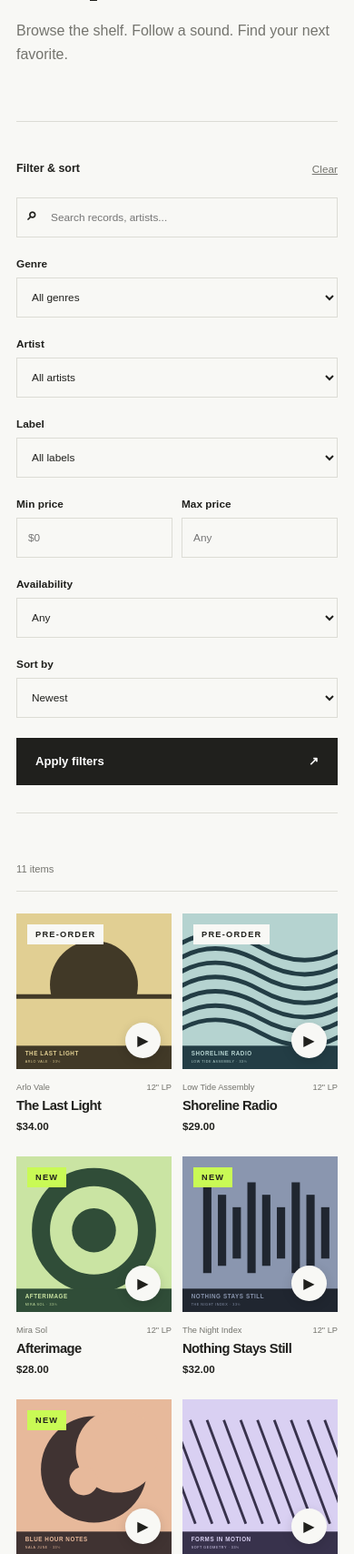
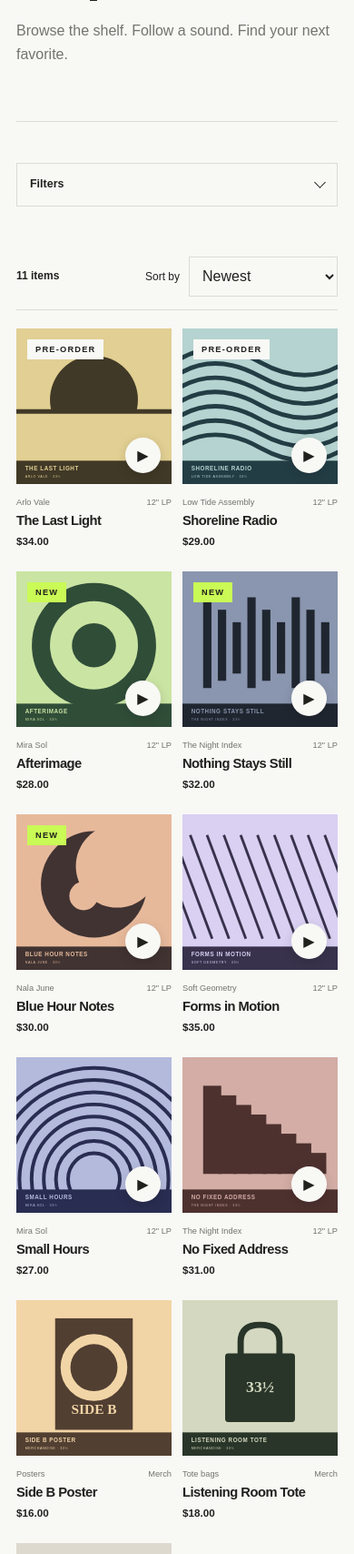
Before and after one commit to RobbenWijanathan/33-half, a Laravel app: page /shop in a window 390 px wide. Shown: the part 302-2010 px from the top of the page at 91% size. Run offline with Laravel 12, Linux system fonts and the light colour scheme; data comes from the database, SQL or seed files in the repository; style sheets or scripts are compiled from the project's sources.

Commit message:
Rework catalog search and filters
- Search genre, label and description as well as title and artist
- Show active filters as removable chips with a "Clear all" link
- Move sort into the results bar and apply it on change
- Collapse the filter panel behind a summary on small screens
- Name the search in the result count and in the no-results message,
  with a button that clears it
- Read a reversed min/max price range the way it was meant
- Focus the search field when arriving on #catalog-search

```diff
--- a/app/Http/Controllers/CatalogController.php
+++ b/app/Http/Controllers/CatalogController.php
@@ -8,6 +8,7 @@ use App\Models\Label;
 use App\Models\Product;
 use Illuminate\Contracts\View\View;
 use Illuminate\Database\Eloquent\Builder;
+use Illuminate\Database\Eloquent\Collection;
 use Illuminate\Http\Request;
 
 class CatalogController extends Controller
@@ -106,10 +107,19 @@ class CatalogController extends Controller
             'sort' => ['nullable', 'in:newest,price-low,price-high,name'],
         ]);
 
+        // A reversed price range is an easy slip; read it the way it was meant.
+        if (isset($filters['min_price'], $filters['max_price']) && $filters['min_price'] > $filters['max_price']) {
+            [$filters['min_price'], $filters['max_price']] = [$filters['max_price'], $filters['min_price']];
+        }
+
         if ($term = $filters['q'] ?? null) {
             $query->where(function (Builder $search) use ($term) {
-                $search->where('name', 'like', '%'.$term.'%')
-                    ->orWhereHas('artists', fn (Builder $artists) => $artists->where('name', 'like', '%'.$term.'%'));
+                $like = '%'.$term.'%';
+                $search->where('name', 'like', $like)
+                    ->orWhere('description', 'like', $like)
+                    ->orWhereHas('artists', fn (Builder $artists) => $artists->where('name', 'like', $like))
+                    ->orWhereHas('genres', fn (Builder $genres) => $genres->where('name', 'like', $like))
+                    ->orWhereHas('label', fn (Builder $label) => $label->where('name', 'like', $like));
             });
         }
 
@@ -147,10 +157,42 @@ class CatalogController extends Controller
             'section' => $section,
             'description' => $description ?? 'Browse the shelf. Follow a sound. Find your next favorite.',
             'products' => $query->with('artists')->paginate(12)->withQueryString(),
-            'genres' => Genre::orderBy('name')->get(),
-            'artists' => Artist::orderBy('name')->get(),
-            'labels' => Label::orderBy('name')->get(),
+            'genres' => $genres = Genre::orderBy('name')->get(),
+            'artists' => $artists = Artist::orderBy('name')->get(),
+            'labels' => $labels = Label::orderBy('name')->get(),
             'filters' => $filters,
+            'activeFilters' => $this->activeFilters($request, $filters, $genres, $artists, $labels),
         ]);
     }
+
+    /**
+     * The filters currently narrowing the listing, each with the URL that removes just that one.
+     *
+     * @return list<array{label: string, url: string}>
+     */
+    private function activeFilters(Request $request, array $filters, Collection $genres, Collection $artists, Collection $labels): array
+    {
+        $names = [
+            'q' => fn ($value) => 'Search: “'.$value.'”',
+            'genre' => fn ($value) => 'Genre: '.($genres->firstWhere('slug', $value)?->name ?? $value),
+            'artist' => fn ($value) => 'Artist: '.($artists->firstWhere('slug', $value)?->name ?? $value),
+            'label' => fn ($value) => 'Label: '.($labels->firstWhere('slug', $value)?->name ?? $value),
+            'min_price' => fn ($value) => 'From $'.rtrim(rtrim(number_format((float) $value, 2), '0'), '.'),
+            'max_price' => fn ($value) => 'Up to $'.rtrim(rtrim(number_format((float) $value, 2), '0'), '.'),
+            'availability' => fn ($value) => $value === 'preorder' ? 'Pre-order' : 'In stock',
+        ];
+
+        $active = [];
+        foreach ($names as $key => $describe) {
+            if (($filters[$key] ?? null) === null || $filters[$key] === '') {
+                continue;
+            }
+            $active[] = [
+                'label' => $describe($filters[$key]),
+                'url' => $request->fullUrlWithoutQuery([$key, 'page']),
+            ];
+        }
+
+        return $active;
+    }
 }
--- a/resources/css/app.css
+++ b/resources/css/app.css
@@ -126,9 +126,12 @@ p { line-height: 1.6; }
 .page-intro p { max-width: 560px; color: var(--muted); margin: 0; }
 .catalog-layout { display: grid; grid-template-columns: 240px 1fr; gap: 55px; padding-top: 45px; padding-bottom: 100px; }
 .filter-sidebar { font-size: .74rem; }
-.filter-heading { display: flex; justify-content: space-between; align-items: center; margin-bottom: 24px; }
-.filter-heading h2 { font-size: .78rem; letter-spacing: 0; margin: 0; }
-.filter-heading a { text-decoration: underline; color: var(--muted); }
+.filter-panel summary { display: flex; align-items: center; gap: 10px; list-style: none; cursor: pointer; margin-bottom: 24px; }
+.filter-panel summary::-webkit-details-marker { display: none; }
+.filter-panel summary h2 { font-size: .78rem; letter-spacing: 0; margin: 0; }
+.filter-count { display: inline-grid; place-items: center; min-width: 20px; height: 20px; padding: 0 6px; border-radius: 10px; background: var(--ink); color: var(--paper); font-size: .69rem; font-weight: 700; }
+.js .filter-panel summary { cursor: default; }
+.filter-panel summary:focus-visible, .filter-chip:focus-visible, .filter-chips-clear:focus-visible, .sort-form select:focus-visible, .sort-apply:focus-visible { outline: 2px solid var(--ink); outline-offset: 2px; }
 .filter-sidebar form { display: grid; gap: 22px; }
 .filter-sidebar label { display: grid; gap: 8px; font-weight: 700; }
 .filter-sidebar input, .filter-sidebar select { width: 100%; border: 1px solid var(--line); background: transparent; border-radius: 0; padding: 12px; color: var(--ink); font-weight: 400; min-height: 44px; }
@@ -137,7 +140,17 @@ p { line-height: 1.6; }
 .search-field input { padding-left: 37px; }
 .filter-price { display: grid; grid-template-columns: 1fr 1fr; gap: 10px; }
 .filter-sidebar .button { width: 100%; }
-.results-bar { display: flex; justify-content: space-between; color: var(--muted); font-size: .7rem; border-bottom: 1px solid var(--line); padding-bottom: 18px; margin-bottom: 24px; }
+.results-bar { display: flex; justify-content: space-between; align-items: center; gap: 16px; font-size: .75rem; border-bottom: 1px solid var(--line); padding-bottom: 14px; margin-bottom: 20px; }
+.results-count { margin: 0; font-weight: 700; }
+.sort-form, .sort-form label { display: flex; align-items: center; gap: 10px; }
+.sort-form label { white-space: nowrap; }
+.sort-form select { border: 1px solid var(--line); background: transparent; border-radius: 0; color: var(--ink); min-height: 44px; padding: 0 10px; }
+.sort-apply { background: none; border: 0; padding: 0; min-height: 44px; font-weight: 700; text-decoration: underline; color: var(--ink); }
+.js .sort-apply { position: absolute; width: 1px; height: 1px; margin: -1px; overflow: hidden; clip: rect(0,0,0,0); }
+.filter-chips { display: flex; flex-wrap: wrap; align-items: center; gap: 8px; list-style: none; margin: 0 0 24px; padding: 0; }
+.filter-chip { display: inline-flex; align-items: center; gap: 9px; min-height: 40px; padding: 0 13px; border: 1px solid var(--ink); font-size: .75rem; font-weight: 700; transition: background .2s, color .2s; }
+.filter-chip:hover { background: var(--ink); color: var(--paper); }
+.filter-chips-clear { display: inline-flex; align-items: center; min-height: 40px; padding: 0 6px; font-size: .75rem; text-decoration: underline; }
 .catalog-results .product-grid { grid-template-columns: repeat(3,minmax(0,1fr)); }
 .pagination { display: flex; justify-content: space-between; border-top: 1px solid var(--line); padding-top: 24px; margin-top: 50px; font-size: .75rem; }
 .pagination > div { display: flex; gap: 24px; }
@@ -242,7 +255,13 @@ p { line-height: 1.6; }
   .genre-nav { grid-template-columns: repeat(2,1fr); }
   .crate-promo-inner { min-height: 420px; } .crate-promo-mark { opacity: .3; position: absolute; right: 0; }
   .editorial { gap: 30px; } .catalog-layout { grid-template-columns: 1fr; }
-  .filter-sidebar { border-bottom: 1px solid var(--line); padding-bottom: 30px; }
+  .filter-panel summary { justify-content: space-between; min-height: 48px; margin-bottom: 0; padding: 0 14px; border: 1px solid var(--line); cursor: pointer; }
+  .js .filter-panel summary { cursor: pointer; }
+  .filter-panel summary::after { content: ''; width: 8px; height: 8px; margin-left: auto; border-right: 1.5px solid currentColor; border-bottom: 1.5px solid currentColor; transform: translateY(-2px) rotate(45deg); transition: transform .2s; }
+  .filter-panel[open] summary::after { transform: translateY(2px) rotate(-135deg); }
+  .filter-panel[open] summary { margin-bottom: 20px; }
+  .filter-panel[open] { border-bottom: 1px solid var(--line); padding-bottom: 30px; }
+  .filter-sidebar input, .filter-sidebar select, .sort-form select { font-size: 1rem; }
   .filter-sidebar form { grid-template-columns: repeat(2,1fr); } .filter-sidebar .search-field, .filter-sidebar .button { grid-column: 1/-1; }
   .product-detail { gap: 35px; } .directory-grid { grid-template-columns: repeat(2,1fr); }
   .crate-card { grid-template-columns: 1fr; } .crate-art { max-width: 480px; } .cart-layout { grid-template-columns: 1fr; }
--- a/resources/js/app.js
+++ b/resources/js/app.js
@@ -1,3 +1,4 @@
 import './audio-preview';
 import './crate-digging';
 import './cart';
+import './catalog';
--- /dev/null
+++ b/resources/js/catalog.js
@@ -0,0 +1,29 @@
+// Catalog listing: the filter panel, the sort control, and the search shortcut.
+document.documentElement.classList.add('js');
+
+// Wide screens always show the filters; small screens keep them behind the summary
+// so records come first on a phone. Applied filters stay visible as chips either way.
+const panel = document.querySelector('[data-filter-panel]');
+if (panel) {
+    const wide = matchMedia('(min-width: 801px)');
+    const sync = () => { panel.open = wide.matches || location.hash === '#catalog-search'; };
+    sync();
+    wide.addEventListener('change', sync);
+    panel.querySelector('summary')?.addEventListener('click', (event) => {
+        if (wide.matches) event.preventDefault(); // Nothing to collapse into on a wide layout.
+    });
+}
+
+// Changing the sort applies it straight away; the submit button stays for no-JS use.
+document.querySelectorAll('[data-auto-submit] select').forEach((select) => {
+    select.addEventListener('change', () => select.form.requestSubmit());
+});
+
+// The header search link lands on #catalog-search; put the cursor in the field.
+const focusSearch = () => {
+    if (location.hash !== '#catalog-search') return;
+    if (panel) panel.open = true;
+    document.querySelector('#catalog-search input')?.focus();
+};
+focusSearch();
+window.addEventListener('hashchange', focusSearch);
--- a/resources/views/components/empty-state.blade.php
+++ b/resources/views/components/empty-state.blade.php
@@ -1,2 +1,2 @@
-@props(['title' => 'Nothing here yet', 'message' => 'More is on the way.'])
-<div class="empty-state"><span aria-hidden="true">◎</span><h2>{{ $title }}</h2><p>{{ $message }}</p><a class="button button-dark" href="{{ route('shop') }}">Browse the shop</a></div>
+@props(['title' => 'Nothing here yet', 'message' => 'More is on the way.', 'actionLabel' => 'Browse the shop', 'actionUrl' => null])
+<div class="empty-state"><span aria-hidden="true">◎</span><h2>{{ $title }}</h2><p>{{ $message }}</p><a class="button button-dark" href="{{ $actionUrl ?? route('shop') }}">{{ $actionLabel }}</a></div>
--- a/resources/views/components/filter-sidebar.blade.php
+++ b/resources/views/components/filter-sidebar.blade.php
@@ -1,11 +1,17 @@
-@props(['genres', 'artists', 'labels', 'filters'])
-<aside class="filter-sidebar"><div class="filter-heading"><h2>Filter & sort</h2><a href="{{ url()->current() }}">Clear</a></div><form method="GET" action="{{ url()->current() }}">
-    <x-search-bar :value="$filters['q'] ?? ''" />
-    <label>Genre<select name="genre"><option value="">All genres</option>@foreach($genres as $genre)<option value="{{ $genre->slug }}" @selected(($filters['genre'] ?? '') === $genre->slug)>{{ $genre->name }}</option>@endforeach</select></label>
-    <label>Artist<select name="artist"><option value="">All artists</option>@foreach($artists as $artist)<option value="{{ $artist->slug }}" @selected(($filters['artist'] ?? '') === $artist->slug)>{{ $artist->name }}</option>@endforeach</select></label>
-    <label>Label<select name="label"><option value="">All labels</option>@foreach($labels as $label)<option value="{{ $label->slug }}" @selected(($filters['label'] ?? '') === $label->slug)>{{ $label->name }}</option>@endforeach</select></label>
-    <div class="filter-price"><label>Min price<input type="number" name="min_price" min="0" step="0.01" value="{{ $filters['min_price'] ?? '' }}" placeholder="$0"></label><label>Max price<input type="number" name="max_price" min="0" step="0.01" value="{{ $filters['max_price'] ?? '' }}" placeholder="Any"></label></div>
-    <label>Availability<select name="availability"><option value="">Any</option><option value="in-stock" @selected(($filters['availability'] ?? '') === 'in-stock')>In stock</option><option value="preorder" @selected(($filters['availability'] ?? '') === 'preorder')>Pre-order</option></select></label>
-    <label>Sort by<select name="sort"><option value="newest" @selected(($filters['sort'] ?? '') === 'newest')>Newest</option><option value="price-low" @selected(($filters['sort'] ?? '') === 'price-low')>Price: low to high</option><option value="price-high" @selected(($filters['sort'] ?? '') === 'price-high')>Price: high to low</option><option value="name" @selected(($filters['sort'] ?? '') === 'name')>Title A–Z</option></select></label>
-    <button class="button button-dark" type="submit">Apply filters <span aria-hidden="true">↗</span></button>
-</form></aside>
+@props(['genres', 'artists', 'labels', 'filters', 'activeCount' => 0])
+{{-- Collapsed behind its summary on small screens; resources/js/catalog.js keeps it open on wide ones. --}}
+<aside class="filter-sidebar">
+    <details class="filter-panel" data-filter-panel>
+        <summary><h2>Filters</h2>@if($activeCount)<span class="filter-count">{{ $activeCount }} <span class="sr-only">active</span></span>@endif</summary>
+        <form method="GET" action="{{ url()->current() }}">
+            @if(! empty($filters['sort']))<input type="hidden" name="sort" value="{{ $filters['sort'] }}">@endif
+            <x-search-bar :value="$filters['q'] ?? ''" />
+            <label>Genre<select name="genre"><option value="">All genres</option>@foreach($genres as $genre)<option value="{{ $genre->slug }}" @selected(($filters['genre'] ?? '') === $genre->slug)>{{ $genre->name }}</option>@endforeach</select></label>
+            <label>Artist<select name="artist"><option value="">All artists</option>@foreach($artists as $artist)<option value="{{ $artist->slug }}" @selected(($filters['artist'] ?? '') === $artist->slug)>{{ $artist->name }}</option>@endforeach</select></label>
+            <label>Label<select name="label"><option value="">All labels</option>@foreach($labels as $label)<option value="{{ $label->slug }}" @selected(($filters['label'] ?? '') === $label->slug)>{{ $label->name }}</option>@endforeach</select></label>
+            <div class="filter-price"><label>Min price<input type="number" name="min_price" min="0" step="0.01" inputmode="decimal" value="{{ $filters['min_price'] ?? '' }}" placeholder="$0"></label><label>Max price<input type="number" name="max_price" min="0" step="0.01" inputmode="decimal" value="{{ $filters['max_price'] ?? '' }}" placeholder="Any"></label></div>
+            <label>Availability<select name="availability"><option value="">Any</option><option value="in-stock" @selected(($filters['availability'] ?? '') === 'in-stock')>In stock</option><option value="preorder" @selected(($filters['availability'] ?? '') === 'preorder')>Pre-order</option></select></label>
+            <button class="button button-dark" type="submit">Apply filters</button>
+        </form>
+    </details>
+</aside>
--- a/resources/views/pages/catalog.blade.php
+++ b/resources/views/pages/catalog.blade.php
@@ -1,6 +1,46 @@
 @extends('layouts.app')
 @section('title', $title.' — 33½')
 @section('content')
+@php
+    $term = $filters['q'] ?? null;
+    $sort = $filters['sort'] ?? 'newest';
+    $total = $products->total();
+@endphp
 <div class="container page-intro"><span class="eyebrow">The collection / {{ $section }}</span><h1>{{ $title }}</h1><p>{{ $description }}</p></div>
-<div class="container catalog-layout"><x-filter-sidebar :genres="$genres" :artists="$artists" :labels="$labels" :filters="$filters" /><div class="catalog-results"><div class="results-bar"><span>{{ $products->total() }} {{ Str::plural('item', $products->total()) }}</span><span>Use the filters to narrow the shelf</span></div><x-product-grid :products="$products" /><x-pagination :paginator="$products" /></div></div>
+<div class="container catalog-layout">
+    <x-filter-sidebar :genres="$genres" :artists="$artists" :labels="$labels" :filters="$filters" :active-count="count($activeFilters)" />
+    <div class="catalog-results">
+        <div class="results-bar">
+            <p class="results-count" role="status">{{ $total }} {{ Str::plural('item', $total) }}@if($term) for “{{ $term }}”@endif</p>
+            <form class="sort-form" method="GET" action="{{ url()->current() }}" data-auto-submit>
+                @foreach(collect($filters)->except('sort')->filter(fn ($value) => $value !== null && $value !== '') as $name => $value)<input type="hidden" name="{{ $name }}" value="{{ $value }}">@endforeach
+                <label>Sort by <select name="sort">
+                    <option value="newest" @selected($sort === 'newest')>Newest</option>
+                    <option value="price-low" @selected($sort === 'price-low')>Price: low to high</option>
+                    <option value="price-high" @selected($sort === 'price-high')>Price: high to low</option>
+                    <option value="name" @selected($sort === 'name')>Title A–Z</option>
+                </select></label>
+                <button class="sort-apply" type="submit">Sort</button>
+            </form>
+        </div>
+        @if($activeFilters)
+            <ul class="filter-chips" aria-label="Active filters">
+                @foreach($activeFilters as $filter)
+                    <li><a class="filter-chip" href="{{ $filter['url'] }}"><span class="sr-only">Remove filter </span>{{ $filter['label'] }}<svg aria-hidden="true" viewBox="0 0 12 12" width="10" height="10"><path d="M2 2l8 8M10 2l-8 8" fill="none" stroke="currentColor" stroke-width="1.5" stroke-linecap="round"/></svg></a></li>
+                @endforeach
+                @if(count($activeFilters) > 1)<li><a class="filter-chips-clear" href="{{ url()->current() }}">Clear all</a></li>@endif
+            </ul>
+        @endif
+        @if($products->isEmpty() && $activeFilters)
+            <x-empty-state
+                :title="$term ? 'No matches for “'.$term.'”' : 'Nothing matches these filters'"
+                :message="$term ? 'Check the spelling, try an artist, genre or label name, or remove a filter above.' : 'Remove a filter above to widen the shelf.'"
+                :action-label="count($activeFilters) > 1 ? 'Clear all filters' : ($term ? 'Clear search' : 'Clear filter')"
+                :action-url="url()->current()" />
+        @else
+            <x-product-grid :products="$products" />
+        @endif
+        <x-pagination :paginator="$products" />
+    </div>
+</div>
 @endsection
```
Also changed, not shown: tests/Feature/StorefrontTest.php (+47 -0 lines).
